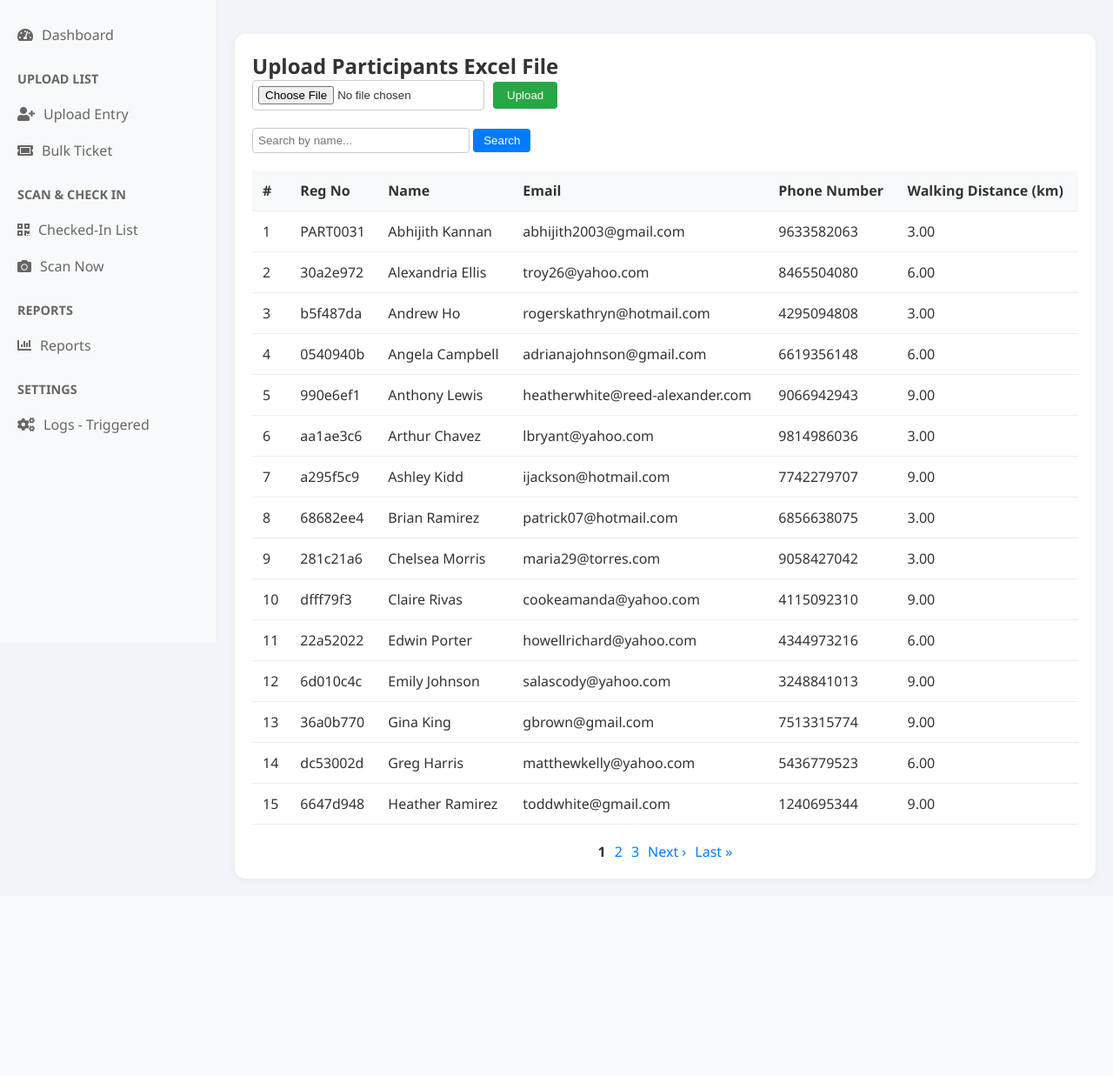
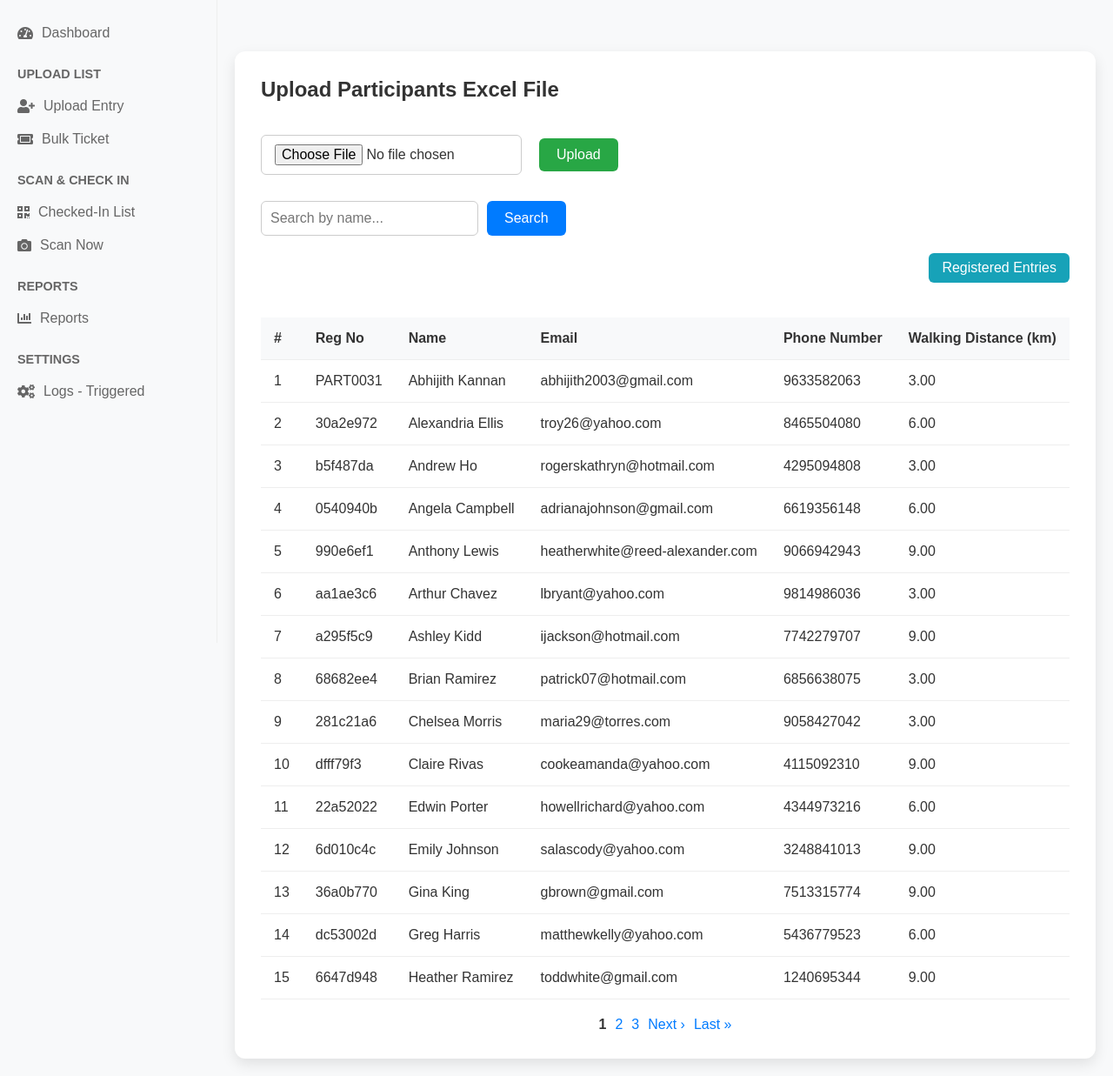
Before and after one commit to octosignals-technologies/Walkathon, a Django app: page /upload_excel/ in a window 1280 px wide. Shown: the part 61-1298 px from the top of the page at 87% size. Before the commit the page ends 1073 px from the top, so only its background shows below. Run offline with Django 5.2, Linux system fonts and the light colour scheme; data comes from the database, SQL or seed files in the repository; both versions use the stored data as it was after the commit.

Commit message:
Add files via upload

```diff
--- a/templates/registered_list.html
+++ b/templates/registered_list.html
@@ -3,44 +3,121 @@
 
 {% block content %}
 <style>
+    body {
+        font-family: 'Arial', sans-serif;
+        background-color: #f8f9fa;
+        margin: 0;
+        padding: 0;
+    }
+
     .upload-section {
         background: #fff;
-        padding: 20px;
+        padding: 30px;
         border-radius: 12px;
-        box-shadow: 0 2px 8px rgba(0, 0, 0, 0.05);
-        margin-top: 20px;
+        box-shadow: 0 6px 16px rgba(0, 0, 0, 0.1);
+        margin-top: 40px;
+        max-width: 1200px;
+        margin-left: auto;
+        margin-right: auto;
+    }
+
+    h2 {
+        color: #333;
+        font-size: 24px;
+        font-weight: 600;
+        margin-bottom: 20px;
     }
 
     .upload-form {
         display: flex;
         align-items: center;
-        gap: 10px;
-        margin-bottom: 20px;
+        gap: 20px;
+        margin-bottom: 30px;
     }
 
     .upload-form input[type="file"] {
         border: 1px solid #ccc;
-        padding: 6px;
-        border-radius: 4px;
+        padding: 10px 15px;
+        border-radius: 6px;
+        width: 300px;
+        font-size: 16px;
     }
 
     .upload-form button {
         background-color: #28a745;
         color: white;
-        padding: 8px 16px;
+        padding: 10px 20px;
         border: none;
-        border-radius: 4px;
+        border-radius: 6px;
         cursor: pointer;
+        font-size: 16px;
+        transition: background-color 0.3s;
+    }
+
+    .upload-form button:hover {
+        background-color: #218838;
+    }
+
+    /* Search Form */
+    .search-form {
+        display: flex;
+        align-items: center;
+        justify-content: flex-start; /* Align items to the left */
+        gap: 10px; /* Space between input and button */
+        margin-bottom: 20px;
+    }
+
+    .search-form input {
+        padding: 10px;
+        width: 250px;
+        border: 1px solid #ccc;
+        border-radius: 6px;
+        font-size: 16px;
+        height: 40px; /* Ensure both input and button have the same height */
+    }
+
+    .search-form button {
+        padding: 10px 20px;
+        background-color: #007bff;
+        color: white;
+        border: none;
+        border-radius: 6px;
+        cursor: pointer;
+        font-size: 16px;
+        height: 40px; /* Ensure both input and button have the same height */
+        transition: background-color 0.3s;
+    }
+
+    .search-form button:hover {
+        background-color: #0056b3;
+    }
+
+    /* Other Buttons and Table Styles */
+    .toggle-btn {
+        display: inline-block;
+        padding: 8px 15px;
+        background-color: #17a2b8;
+        color: white;
+        border-radius: 6px;
+        text-decoration: none;
+        font-size: 16px;
+        margin-bottom: 20px;
+        transition: background-color 0.3s;
+    }
+
+    .toggle-btn:hover {
+        background-color: #138496;
     }
 
     table {
         width: 100%;
         border-collapse: collapse;
-        margin-top: 10px;
+        margin-top: 20px;
+        font-size: 16px;
     }
 
     th, td {
-        padding: 12px;
+        padding: 15px;
         text-align: left;
         border-bottom: 1px solid #eee;
     }
@@ -72,10 +173,16 @@
     </form>
 
     <!-- Search Form -->
-    <form method="GET" action="" style="margin-bottom: 20px;">
-        <input type="text" name="search" placeholder="Search by name..." value="{{ search_query }}" style="padding: 6px; width: 250px; border: 1px solid #ccc; border-radius: 4px;">
-        <button type="submit" style="padding: 6px 12px; border: none; background-color: #007bff; color: white; border-radius: 4px;">Search</button>
+    <form method="GET" action="" class="search-form">
+        <input type="text" name="search" placeholder="Search by name..." value="{{ search_query }}">
+        <button type="submit">Search</button>
     </form>
+
+    <div style="text-align: right; margin-bottom: 10px;">
+        <a href="?source=form{% if search_query %}&search={{ search_query }}{% endif %}" class="toggle-btn">
+            Registered Entries
+        </a>
+    </div>
 
     <!-- Participants Table -->
     {% if page_obj %}
@@ -105,7 +212,7 @@
     </table>
 
     <!-- Pagination Controls -->
-   <div class="pagination" style="display: flex; justify-content: center; align-items: center; margin-top: 20px;">
+    <div class="pagination">
         {% if page_obj.has_previous %}
             <a href="?page=1{% if search_query %}&search={{ search_query }}{% endif %}">&laquo; First</a>
             <a href="?page={{ page_obj.previous_page_number }}{% if search_query %}&search={{ search_query }}{% endif %}">&lsaquo; Previous</a>
@@ -113,9 +220,9 @@
 
         {% for num in page_obj.paginator.page_range %}
             {% if page_obj.number == num %}
-            <span style="margin: 0 5px; font-weight: bold;">{{ num }}</span>
+                <span>{{ num }}</span>
             {% elif num > page_obj.number|add:'-3' and num < page_obj.number|add:'3' %}
-            <a href="?page={{ num }}{% if search_query %}&search={{ search_query }}{% endif %}" style="margin: 0 5px;">{{ num }}</a>
+                <a href="?page={{ num }}{% if search_query %}&search={{ search_query }}{% endif %}">{{ num }}</a>
             {% endif %}
         {% endfor %}
 
--- a/walkathon_app/views.py
+++ b/walkathon_app/views.py
@@ -49,7 +49,7 @@ def register(request):
             error_message = "Invalid Captcha. Please try again."
         else:
             unique_id = f"PART{Participant.objects.count() + 1:04d}"
-            participant = Participant.objects.create(
+            Participant.objects.create(
                 name=name,
                 email=email,
                 phone_number=phone_number,
@@ -61,7 +61,8 @@ def register(request):
                 employee_code=employee_code,
                 company_name=company_name
             )
-            return redirect('registered_list')
+            messages.success(request, "Successfully Registered")
+            return redirect('register')  # redirect back to the same registration page
 
     # Always create a new captcha for GET request or after failed POST
     captcha_text = ''.join(random.choices(string.ascii_uppercase + string.digits, k=5))
@@ -100,7 +101,10 @@ def captcha_image(request):
 # Registered List
 def registered_list(request):
     search_query = request.GET.get('search', '')
+    source_filter = request.GET.get('source')
     participants = Participant.objects.all()
+    if source_filter == 'form':
+        participants = participants.filter(unique_id__startswith='PART')
 
     if search_query:
         participants = participants.filter(name__icontains=search_query)
@@ -169,11 +173,14 @@ def certificate_entries(request):
 
 # Reports View
 def reports(request):
+    search_query = request.GET.get('search', '')
     participants = Participant.objects.prefetch_related('checkin_set').all()
     total_registered = participants.count()
     total_checked_in = sum(1 for p in participants if p.checkin_set.exists())
     total_not_checked_in = total_registered - total_checked_in
 
+    if search_query:
+        participants = participants.filter(name__icontains=search_query)
     # Attach a property for easier template use
     for p in participants:
         p.checkin = p.checkin_set.first()
```
Also changed, not shown: other parts of templates/registered_list.html (+28 -6 lines), templates/register.html (+9 -0 lines), templates/reports.html (+16 -5 lines), db.sqlite3. Lines whose indentation alone changed are shown as unchanged.
